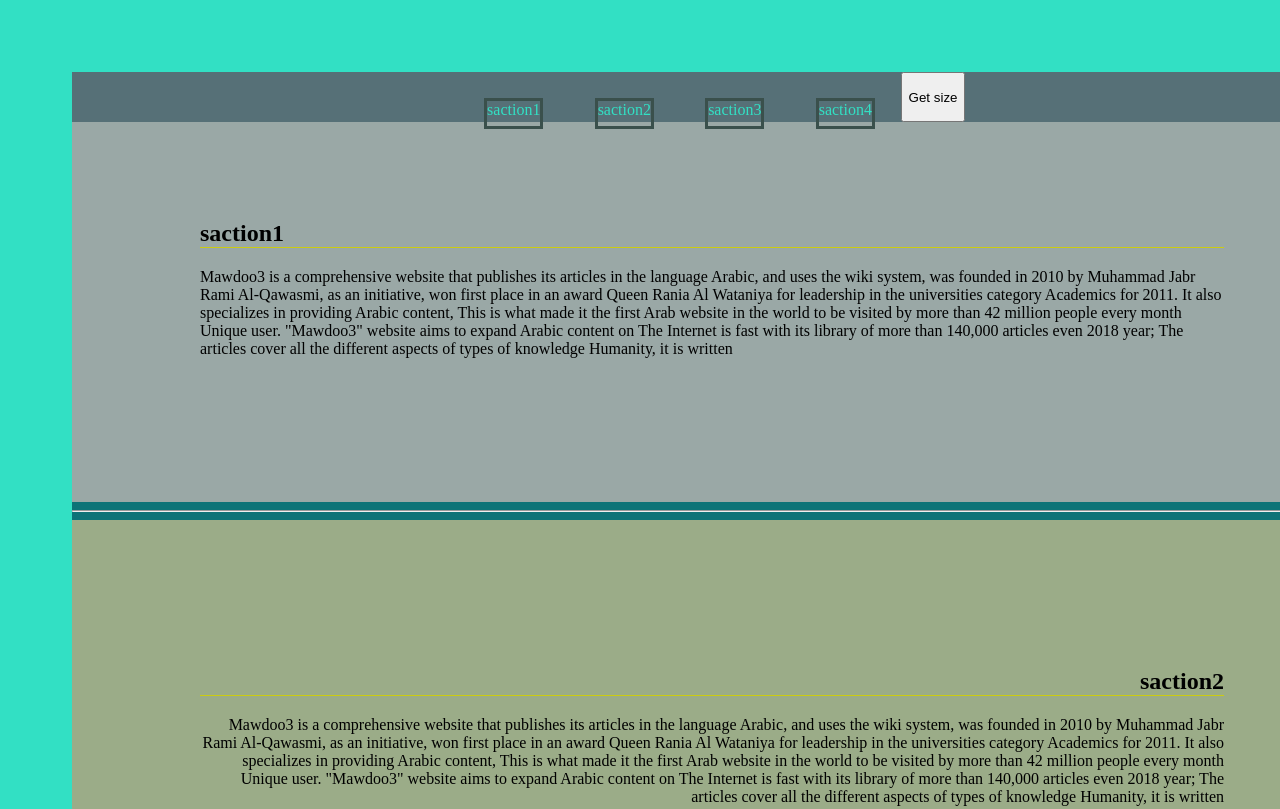
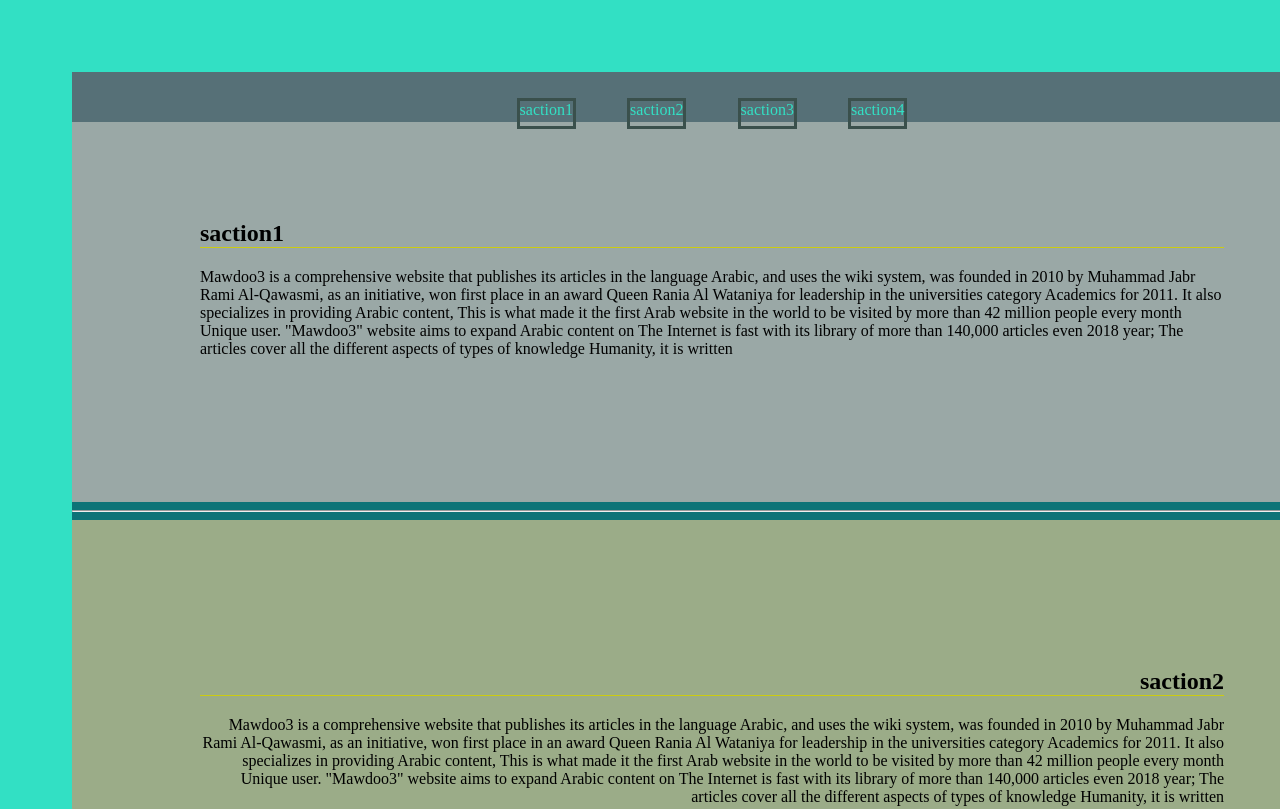
Before and after one commit to sultan-howaymel/Project-landing-page, a plain HTML site: page landing-page.html in a window 1280 px wide. Shown: the top 809 px of the page. Drawn offline with Linux system fonts and the light colour scheme.

Commit message:
28-11-2020

```diff
--- a/js/app.js
+++ b/js/app.js
@@ -22,17 +22,3 @@ function myFunction4() {
 }
 
 // this is function for getBoundingClientRect() Method
-
-function myFunction5() {
-  var s = document.getElementById("section");
-  var rect = s.getBoundingClientRect();
-  x = rect.top;
-
-    if (x = 41.84375) {
-        alert ("Left: " + x + " , Height: " + h);
-
-    }
-    else
-         alert ("Left: " + x + " , Height: " + h);
-};
-myFunction5();
--- a/landing-page.html
+++ b/landing-page.html
@@ -17,7 +17,6 @@
 <li onclick="myFunction2()">saction2</li>
 <li onclick="myFunction3()">saction3</li>
 <li onclick="myFunction4()">saction4</li>
-        <button onclick="myFunction5()">Get size </button>
 
         </ul>
       </header>
```
